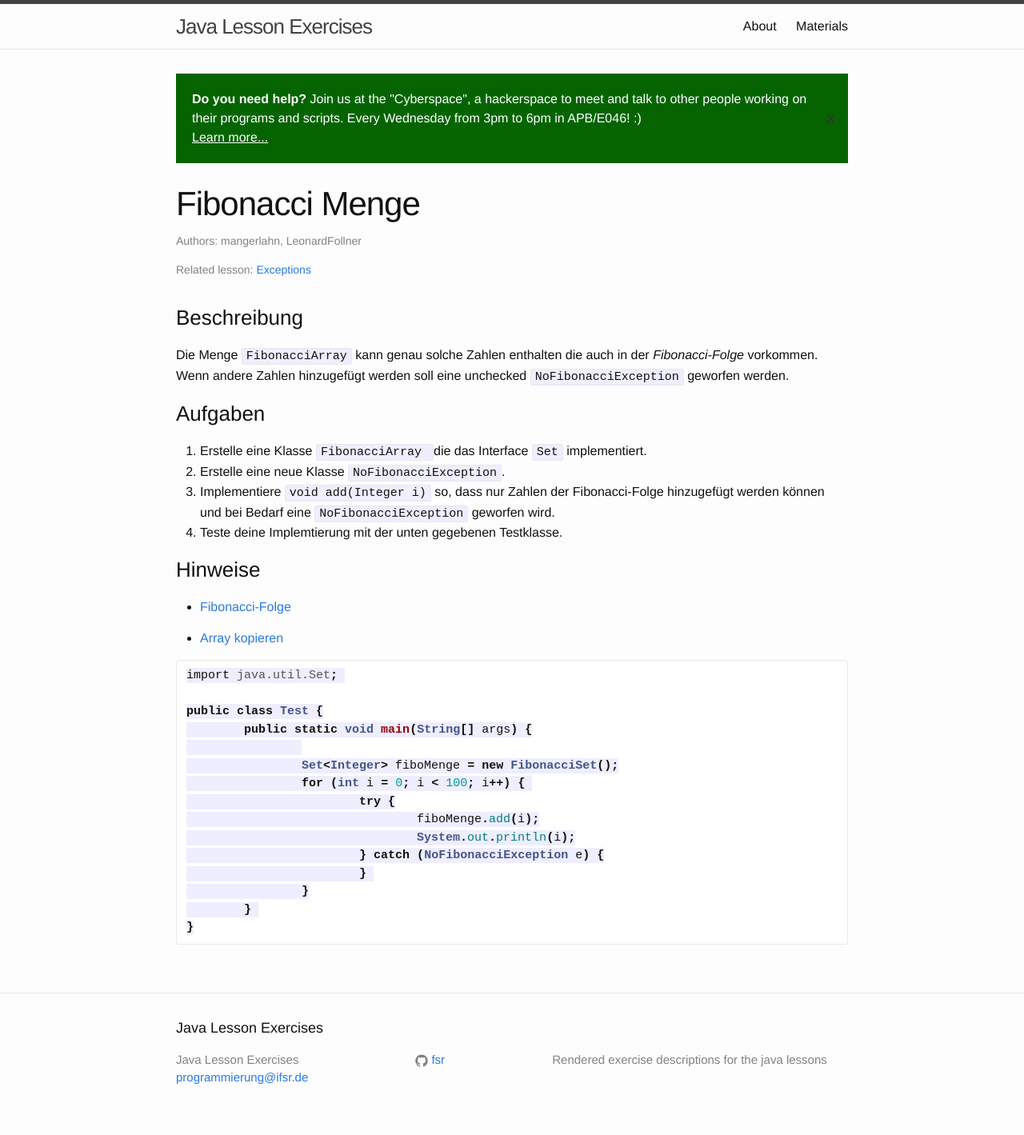
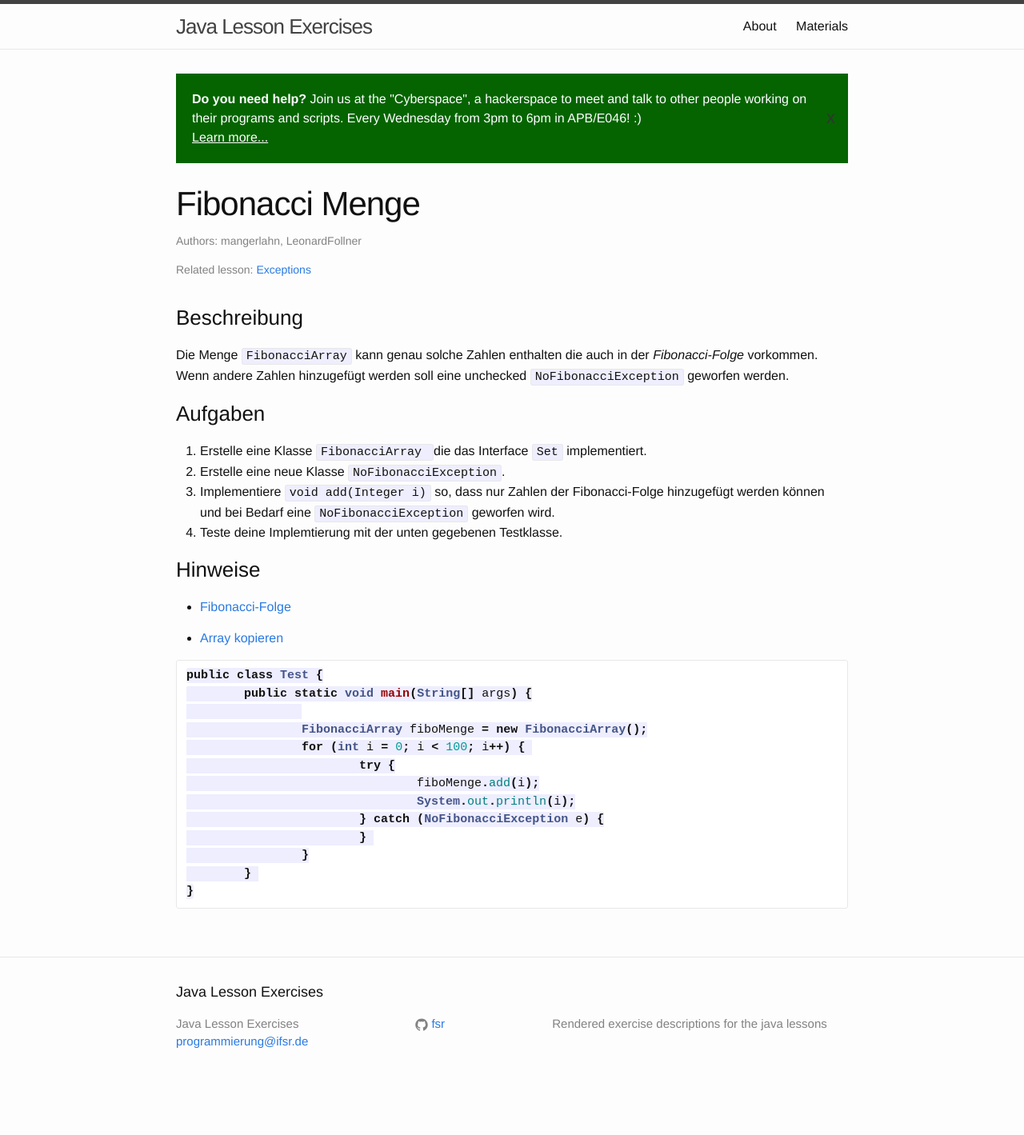
Before and after one commit to fsr/java-lessons, a Jekyll site: the page built from _exercises/10_fibonacci.md, in a window 1280 px wide. Shown: the whole page at 80% size. Built offline with Jekyll 4.4.1, drawn with Linux system fonts in a browser that asks for light colours; after the commit the page ends 1374 px from its top, so only the background shows below that.

Commit message:
Improve task 10

````diff
--- a/_exercises/10_fibonacci.md
+++ b/_exercises/10_fibonacci.md
@@ -25,12 +25,10 @@ Die Menge `FibonacciArray` kann genau solche Zahlen enthalten die auch in der *F
 
 
 ```java
-import java.util.Set;
-
 public class Test {
 	public static void main(String[] args) {
 
-		Set<Integer> fiboMenge = new FibonacciSet();
+		FibonacciArray fiboMenge = new FibonacciArray();
 		for (int i = 0; i < 100; i++) {
 			try {
 				fiboMenge.add(i);
````
